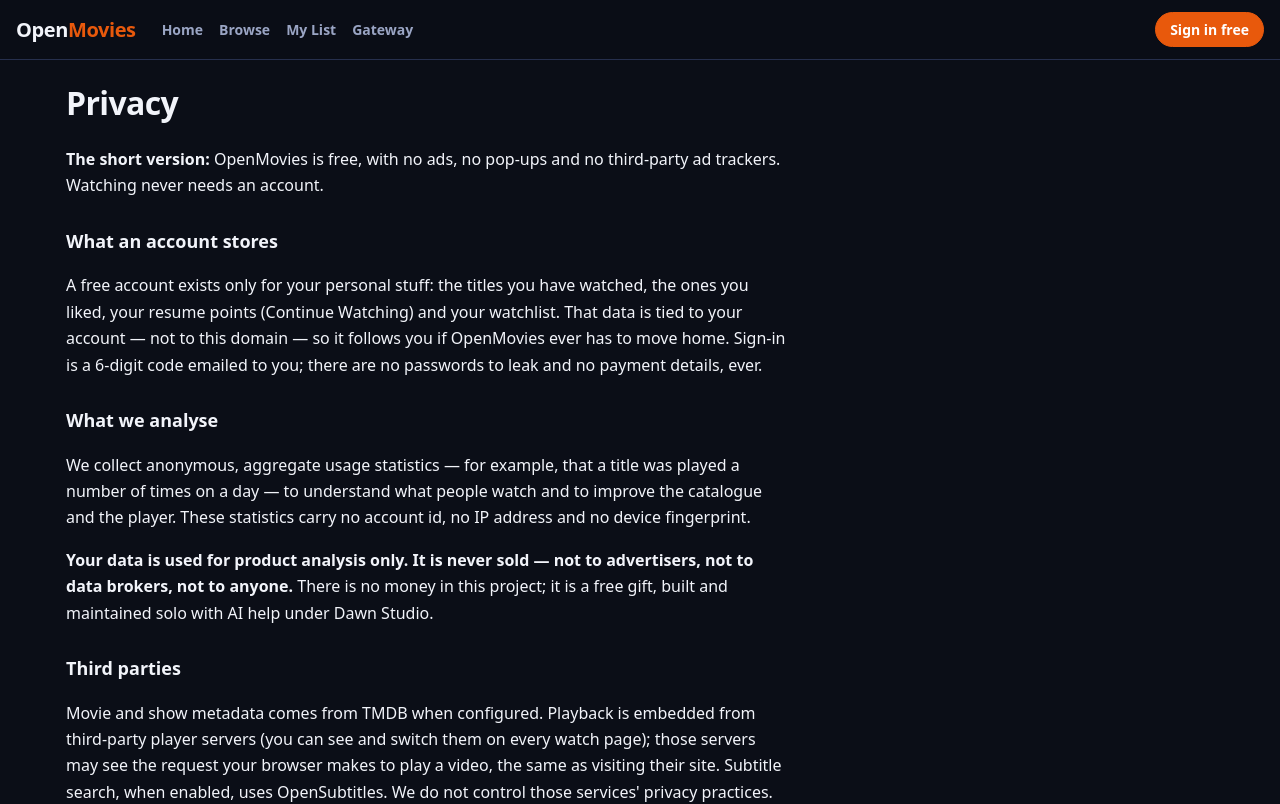
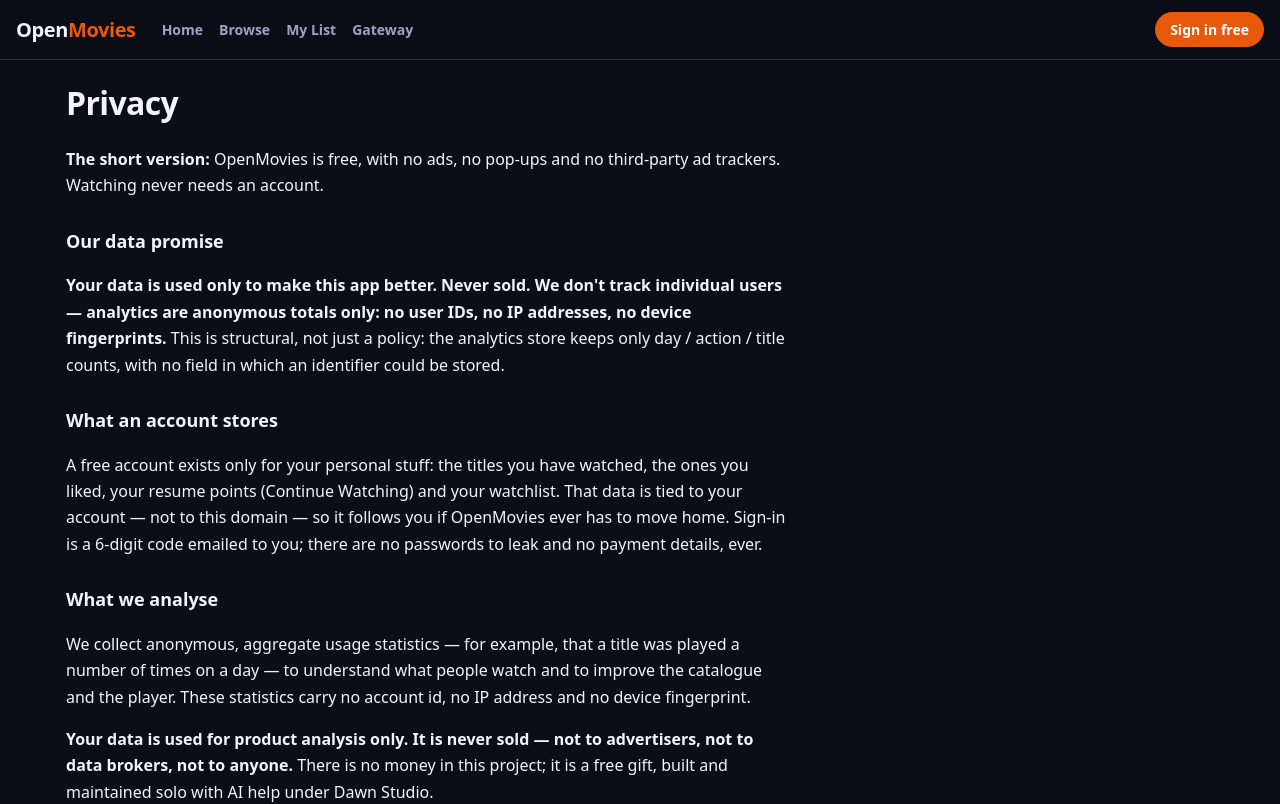
Before and after one commit to hectorchanht/openmovies, a SvelteKit app: page /privacy in a window 1280 px wide. Shown: the top 804 px of the page. Built offline with nearby package versions, Linux system fonts and the light colour scheme.

Commit message:
privacy: declare the Dawn data doctrine — totals only, never sold, no individual tracking

```diff
--- a/src/routes/privacy/+page.svelte
+++ b/src/routes/privacy/+page.svelte
@@ -1,6 +1,9 @@
 <h1>Privacy</h1>
 <div class="prose">
 	<p><strong>The short version:</strong> OpenMovies is free, with no ads, no pop-ups and no third-party ad trackers. Watching never needs an account.</p>
+
+	<h2>Our data promise</h2>
+	<p><strong>Your data is used only to make this app better. Never sold. We don't track individual users — analytics are anonymous totals only: no user IDs, no IP addresses, no device fingerprints.</strong> This is structural, not just a policy: the analytics store keeps only day / action / title counts, with no field in which an identifier could be stored.</p>
 
 	<h2>What an account stores</h2>
 	<p>A free account exists only for your personal stuff: the titles you have watched, the ones you liked, your resume points (Continue Watching) and your watchlist. That data is tied to your account — not to this domain — so it follows you if OpenMovies ever has to move home. Sign-in is a 6-digit code emailed to you; there are no passwords to leak and no payment details, ever.</p>
```
